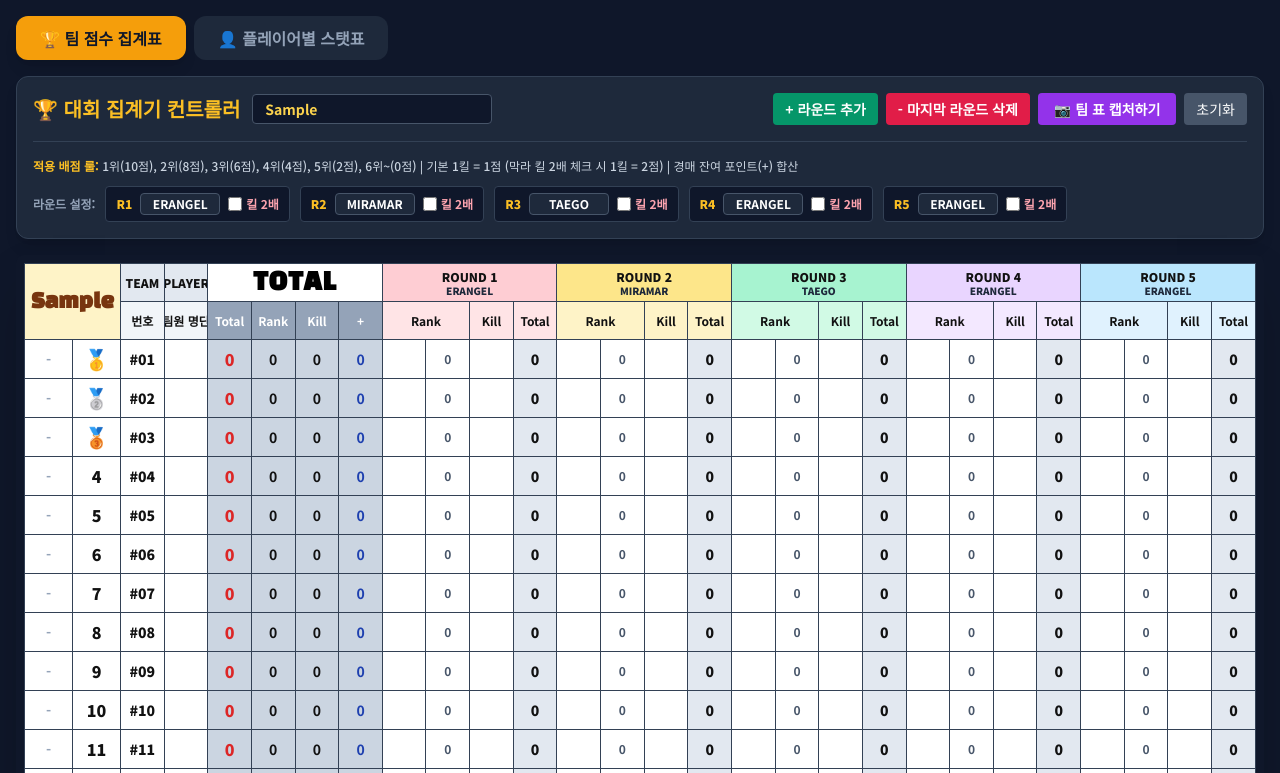
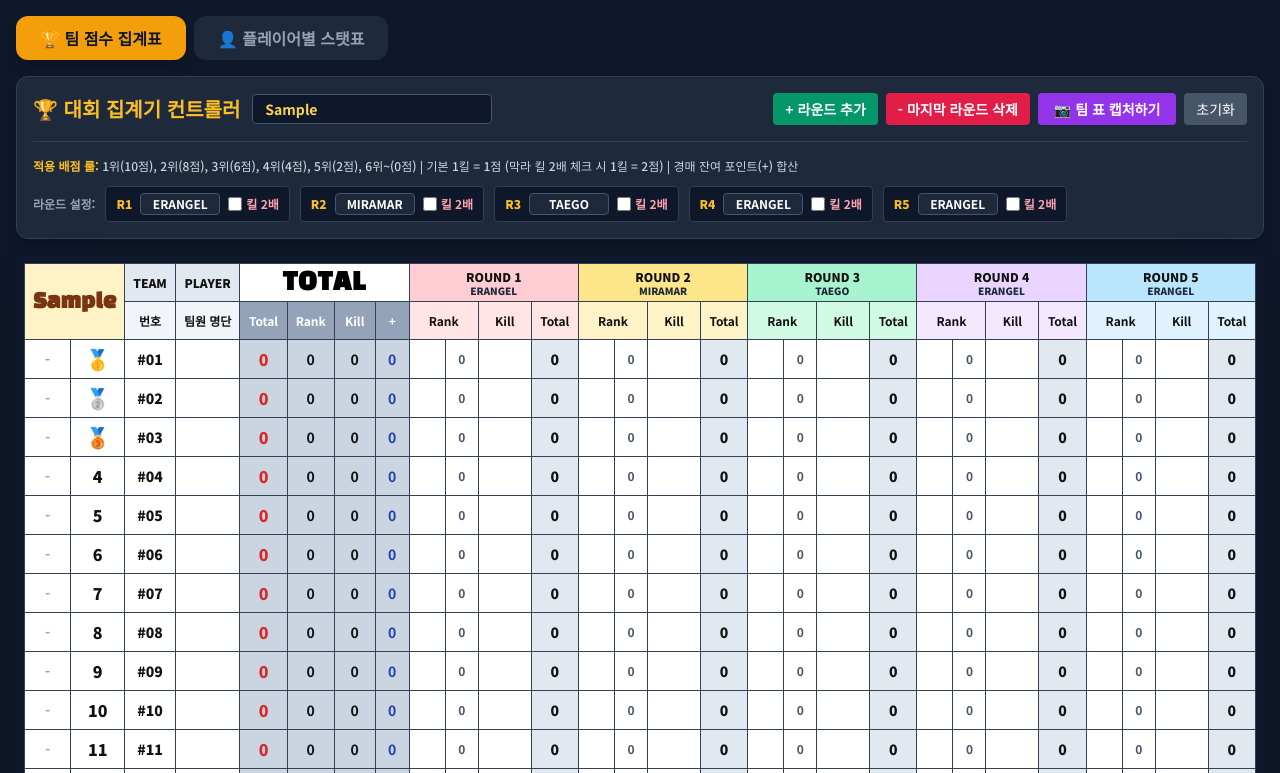
Before and after one commit to tmdgh3033/pubg-score, a plain HTML site: page index.html in a window 1280 px wide. Both pictures are taken after typing "Sample" into the empty fields and a click on the button "+ 라운드 추가". Shown: the top 773 px of the page. Drawn offline with nearby package versions, Linux system fonts and the light colour scheme.

Commit message:
Add files via upload

```diff
--- a/index.html
+++ b/index.html
@@ -12,8 +12,8 @@
         body { font-family: 'Noto Sans KR', sans-serif; }
         .font-title { font-family: 'Black Han Sans', sans-serif; }
 
-        /* 표 스타일 및 1px 슬림 테두리 설정 */
-        table.scoreboard { border-collapse: collapse; width: 100%; background: #fff; color: #111; table-layout: fixed; }
+        /* [핵심 수정] table-layout을 auto로 변경하여 내용물(긴 이름)에 따라 셀 크기가 자동으로 늘어나게 설정 */
+        table.scoreboard { border-collapse: collapse; width: 100%; background: #fff; color: #111; table-layout: auto; }
 
         table.scoreboard th, table.scoreboard td {
             border: 1px solid #334155 !important;
@@ -32,18 +32,15 @@
             width: 100% !important;
             height: 100% !important;
             margin: 0 !important;
-            padding: 0 !important;
+            padding: 0 8px !important;
         }
 
-        /* [핵심 수정] 플레이어 명단 칸의 너비를 넓히고(min-width), 넘치는 글씨는 말줄임표 처리 또는 내부 정렬 최적화 */
+        /* [핵심 수정] 플레이어 명단 칸: 줄바꿈 없이 이름 길이에 맞춰 자동으로 칸이 늘어남 */
         .player-name-cell {
-            min-width: 200px !important; /* 기본 칸 너비를 더 넓게 확장 */
-            max-width: 200px !important;
-            overflow: hidden !important;
-            text-overflow: ellipsis !important;
             white-space: nowrap !important;
-            padding: 0 6px !important;
+            padding: 0 12px !important;
             font-size: 0.75rem !important;
+            text-align: left !important;
         }
 
         /* 라운드 헤더 수직 정렬 전용 */
@@ -55,6 +52,7 @@
             width: 100%;
             height: 100%;
             line-height: 1.2;
+            padding: 0 4px;
         }
 
         .chicken-highlight { background-color: #fde68a !important; }
@@ -152,7 +150,7 @@
         <div class="max-w-[1400px] mx-auto bg-slate-800 p-4 rounded-xl border border-slate-700 shadow-lg flex flex-wrap justify-between items-center gap-4">
             <div>
                 <h2 class="text-xl font-bold text-amber-400">👤 플레이어별 킬 & 데미지 스탯 관리</h2>
-                <p class="text-xs text-slate-400 mt-1">플레이어 명단 칸의 너비가 여유 있게 확장되어 텍스트 넘침이 방지됩니다.</p>
+                <p class="text-xs text-slate-400 mt-1">명단 칸이 입력된 글자에 맞춰 자동으로 확장됩니다.</p>
             </div>
             <div class="flex gap-2">
                 <button onclick="captureElement('playerCaptureArea', '플레이어_스탯표.png')" class="bg-purple-600 hover:bg-purple-500 px-4 py-1.5 rounded text-sm font-bold">📷 플레이어 표 캡처하기</button>
@@ -241,7 +239,7 @@
             }))
         };
 
-        let teamState = JSON.parse(localStorage.getItem('pubg_team_data_v39')) || defaultTeamData;
+        let teamState = JSON.parse(localStorage.getItem('pubg_team_data_v40')) || defaultTeamData;
 
         const defaultPlayerData = {
             players: Array.from({ length: 16 }, (_, i) => ({
@@ -258,7 +256,7 @@
             }))
         };
 
-        let playerState = JSON.parse(localStorage.getItem('pubg_player_data_v39')) || defaultPlayerData;
+        let playerState = JSON.parse(localStorage.getItem('pubg_player_data_v40')) || defaultPlayerData;
 
         const roundColors = [
             { bg: 'bg-rose-200', sub: 'bg-rose-100' },
@@ -271,7 +269,7 @@
 
         function saveAndRenderTeam() {
             teamState.title = document.getElementById('tournamentTitle').value;
-            localStorage.setItem('pubg_team_data_v39', JSON.stringify(teamState));
+            localStorage.setItem('pubg_team_data_v40', JSON.stringify(teamState));
             renderTeam();
         }
 
@@ -279,7 +277,7 @@
             teamState.roundConfigs.push({ map: "ERANGEL", doubleKill: false });
             teamState.teams.forEach(t => t.rounds.push({ rank: 0, kills: 0 }));
             playerState.players.forEach(p => p.rounds.push({ kill: 0, damage: 0 }));
-            localStorage.setItem('pubg_player_data_v39', JSON.stringify(playerState));
+            localStorage.setItem('pubg_player_data_v40', JSON.stringify(playerState));
             saveAndRenderTeam();
         }
 
@@ -288,7 +286,7 @@
             teamState.roundConfigs.pop();
             teamState.teams.forEach(t => t.rounds.pop());
             playerState.players.forEach(p => p.rounds.pop());
-            localStorage.setItem('pubg_player_data_v39', JSON.stringify(playerState));
+            localStorage.setItem('pubg_player_data_v40', JSON.stringify(playerState));
             saveAndRenderTeam();
         }
 
@@ -317,7 +315,7 @@
 
         function resetTeamData() {
             if (confirm("팀 집계 데이터를 초기화하시겠습니까?")) {
-                localStorage.removeItem('pubg_team_data_v39');
+                localStorage.removeItem('pubg_team_data_v40');
                 location.reload();
             }
         }
@@ -434,7 +432,7 @@
                     <td class="w-9 bg-white p-0"><div class="exact-center-th">${diffHtml}</div></td>
                     <td class="w-10 bg-white p-0"><div class="exact-center-th">${rankBadge}</div></td>
                     <td class="font-black text-sm bg-white p-0"><div class="exact-center-th">${team.code}</div></td>
-                    <td class="bg-white p-0 player-name-cell font-bold text-xs" title="${team.players}"><div class="exact-center-th" style="justify-content: flex-start; padding-left: 8px;">${team.players}</div></td>
+                    <td class="bg-white p-0 player-name-cell font-bold text-xs"><div class="exact-center-th" style="justify-content: flex-start;">${team.players}</div></td>
                     <td class="bg-slate-300 font-black text-base text-red-600 p-0"><div class="exact-center-th">${team.grandTotal}</div></td>
                     <td class="bg-slate-300 font-bold p-0"><div class="exact-center-th">${team.rankPtsSum}</div></td>
                     <td class="bg-slate-300 font-bold p-0"><div class="exact-center-th">${team.killPtsSum}</div></td>
@@ -604,13 +602,13 @@
 
         function resetPlayerData() {
             if (confirm("플레이어 스탯 데이터를 초기화하시겠습니까?")) {
-                localStorage.removeItem('pubg_player_data_v39');
+                localStorage.removeItem('pubg_player_data_v40');
                 location.reload();
             }
         }
 
         function saveAndRenderPlayer() {
-            localStorage.setItem('pubg_player_data_v39', JSON.stringify(playerState));
+            localStorage.setItem('pubg_player_data_v40', JSON.stringify(playerState));
             renderPlayer();
         }
 
```
